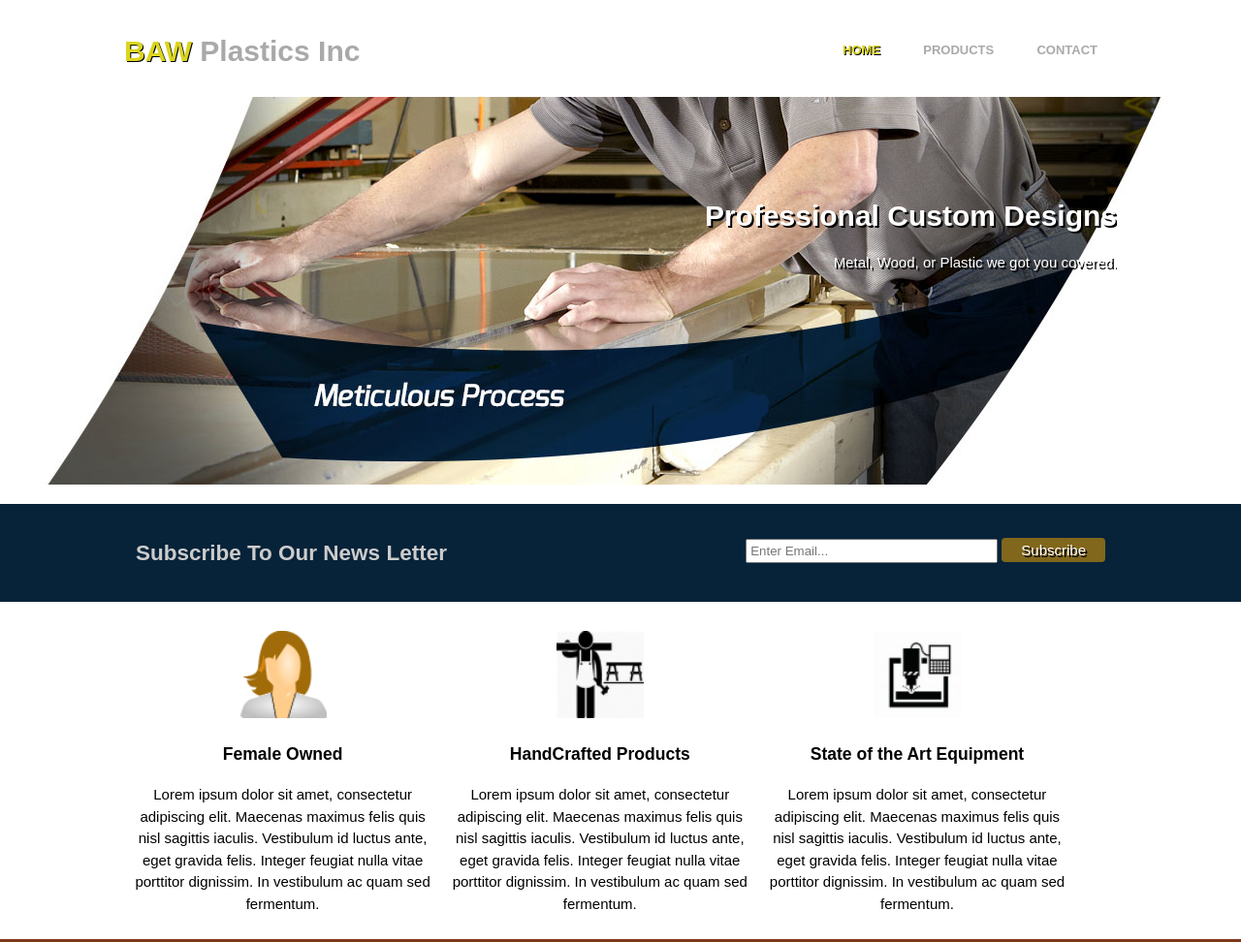
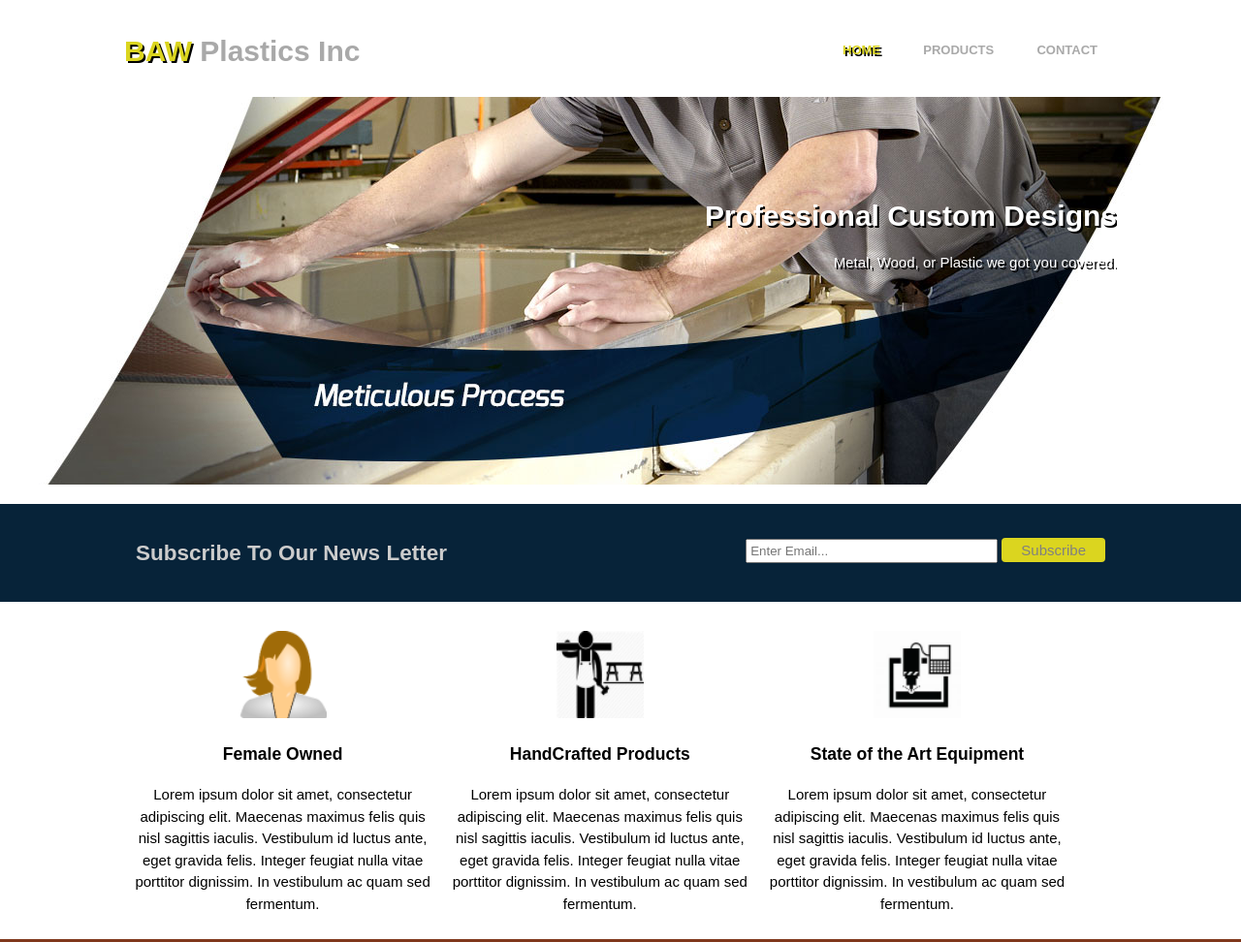
Before and after one commit to Ironcity412/Web, a plain HTML site: page BawWebsite2/BawWebsite/index.html in a window 1280 px wide. Shown: the top 972 px of the page at 97% size. Drawn offline with Linux system fonts and the light colour scheme.

Commit message:
Add files via upload

```diff
--- a/BawWebsite2/BawWebsite/CSS/style.css
+++ b/BawWebsite2/BawWebsite/CSS/style.css
@@ -28,13 +28,12 @@ ul{ /*  remove dots from list. */
 }
 .button_1{
     height: 25px;
-    background: #80671c;
+    background: #dbd51f;
     border: 0;
     padding-left: 20px;
     padding-right: 20px;
-    color:#FFFFFF;
+    color:gray;
     font-size: 15px;
-    text-shadow: 2px 2px black;
     border-radius: 4px;
 
 }
@@ -44,6 +43,7 @@ header{
     padding-top: 30px;
     min-height:70px;
     background: white;
+
 
 }
 
@@ -80,13 +80,13 @@ header nav{
 Header .highlight, header .current a{ /* highlights home and BAW*/
     color:#dbd51f;
     font-weight: bold;
-    text-shadow: 1px 1px black;
+    text-shadow: 2px 2px black;
 }
 
 header a:hover{
     color:#dbd51f;
-    font-weight:bold;
-    font-size: 17px;
+    text-shadow: 2px 2px black;
+    font-size: 15px;
 }
 /* ---------showcase------------ */
 #showcase{
```
